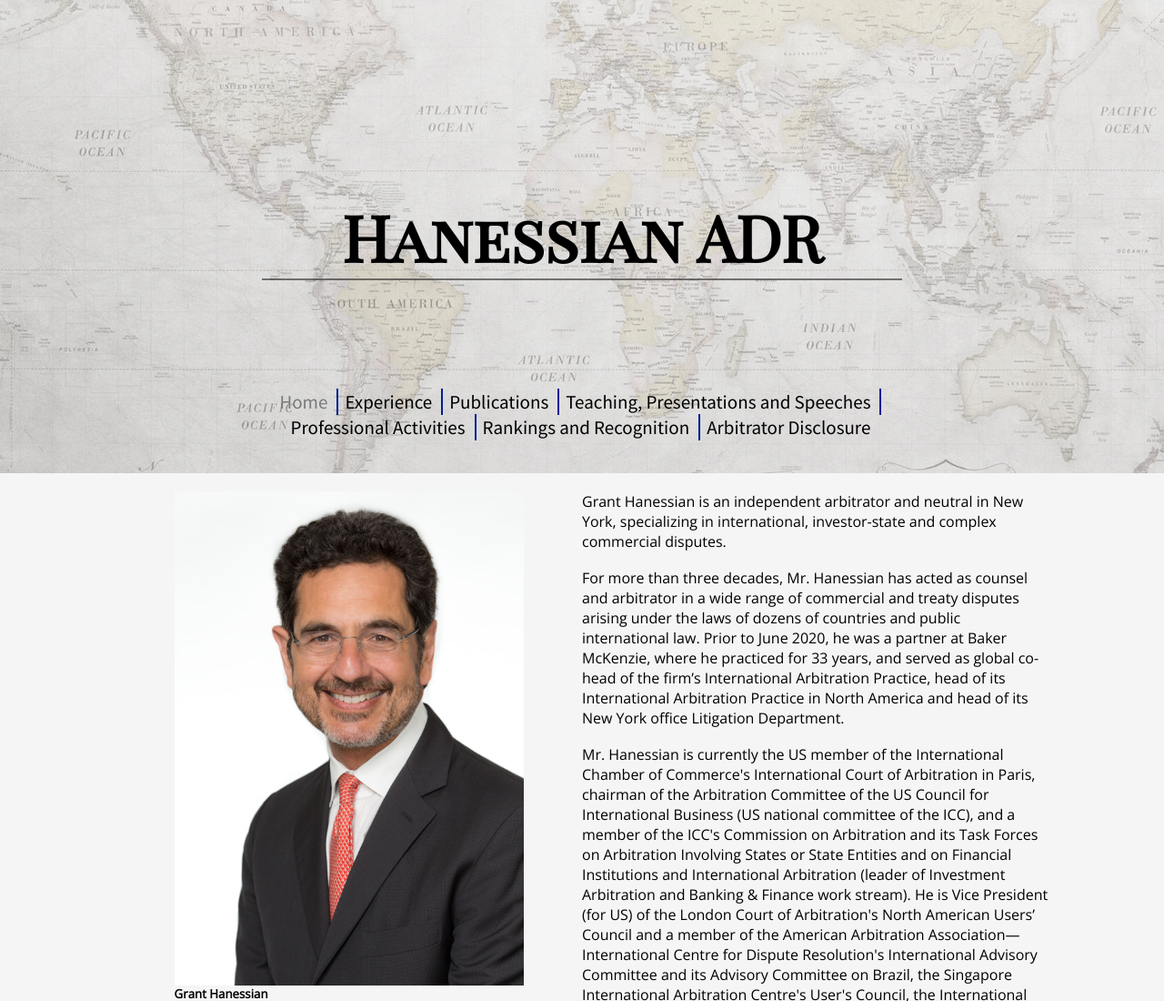
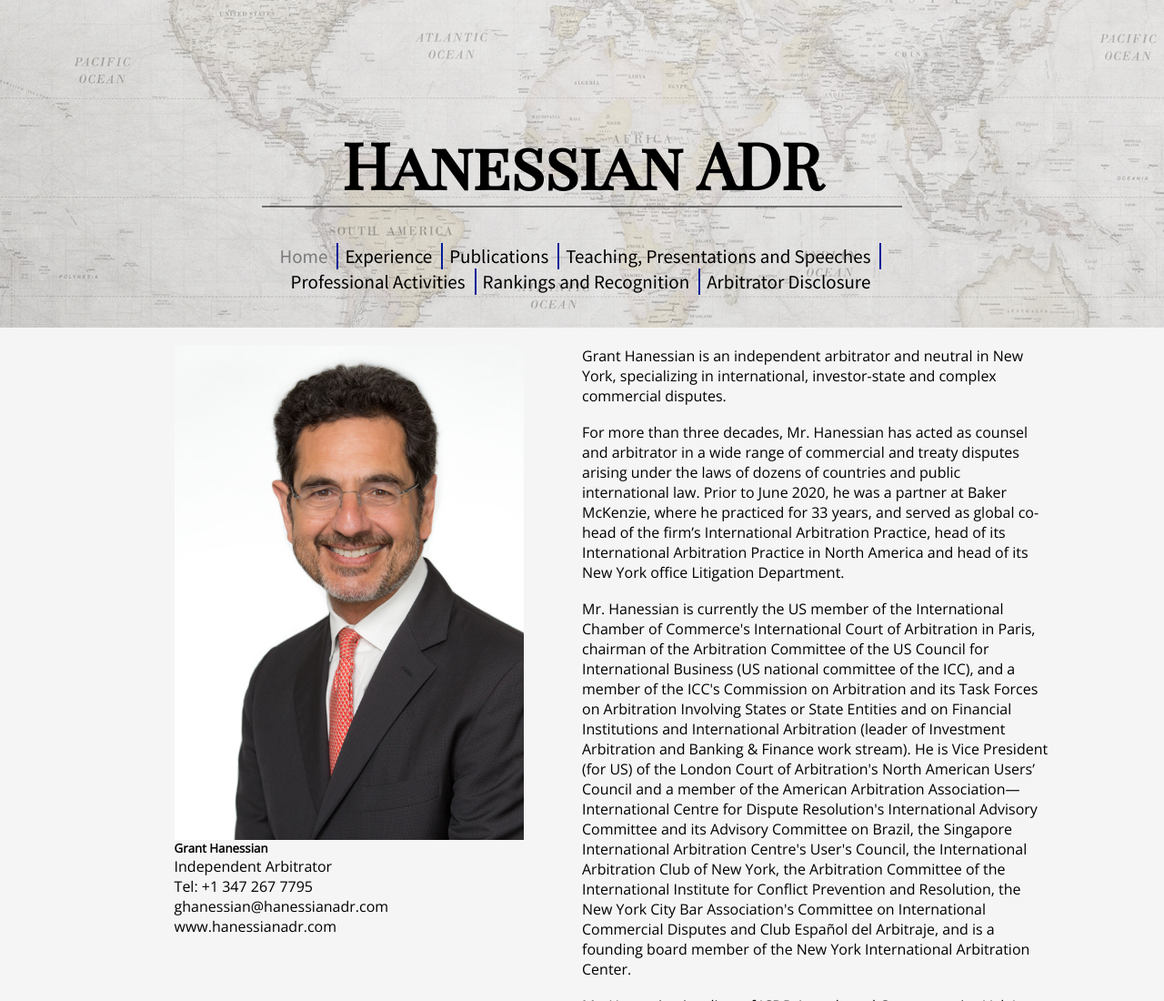
Before and after one commit to hanessianadr/hanessianadr.github.io, a plain HTML site: page index.html in a window 1280 px wide. Shown: the top 1100 px of the page at 91% size. Drawn offline with nearby package versions, Linux system fonts and the light colour scheme.

Commit message:
small tweak

```diff
--- a/style.css
+++ b/style.css
@@ -18,7 +18,7 @@ body {
 /* the hero */
 .heroContainer {
   width: 100vw;
-  height: 65vh;
+  height: 45vh;
   position: relative;
 }
 
```
Also changed, not shown: index.html (+3 -2 lines).
